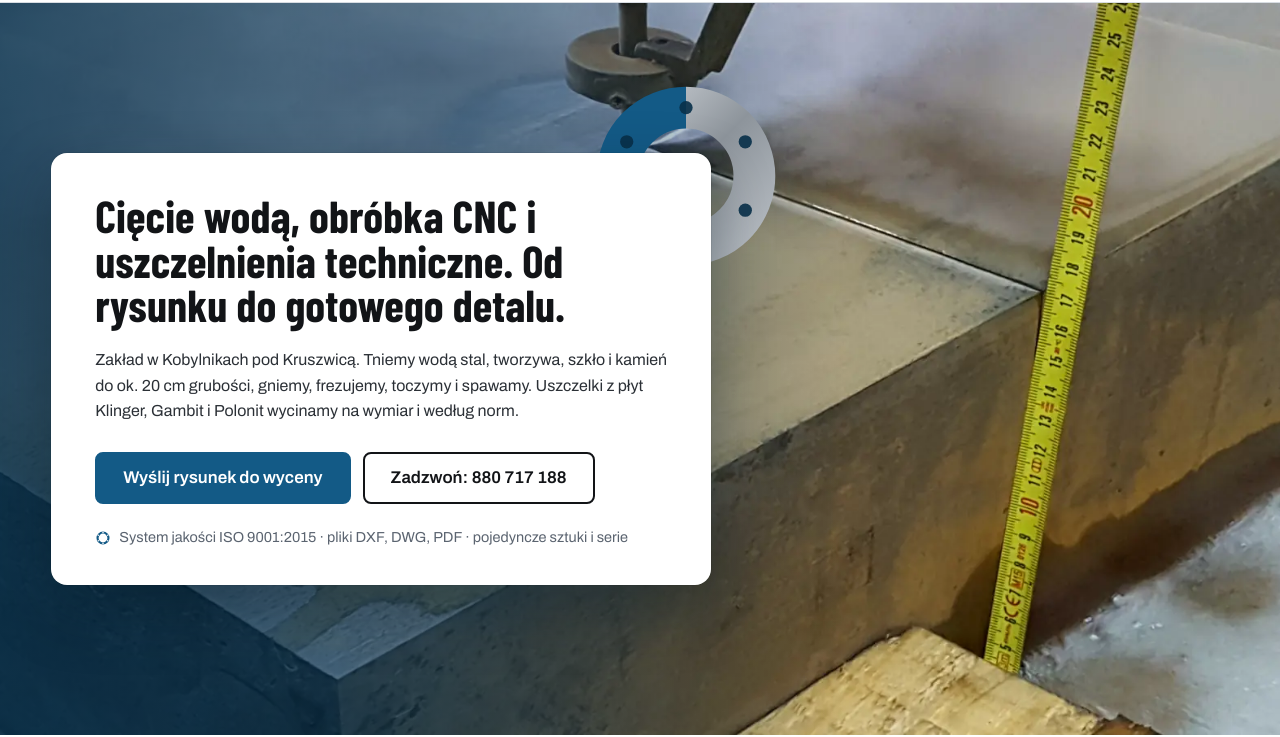
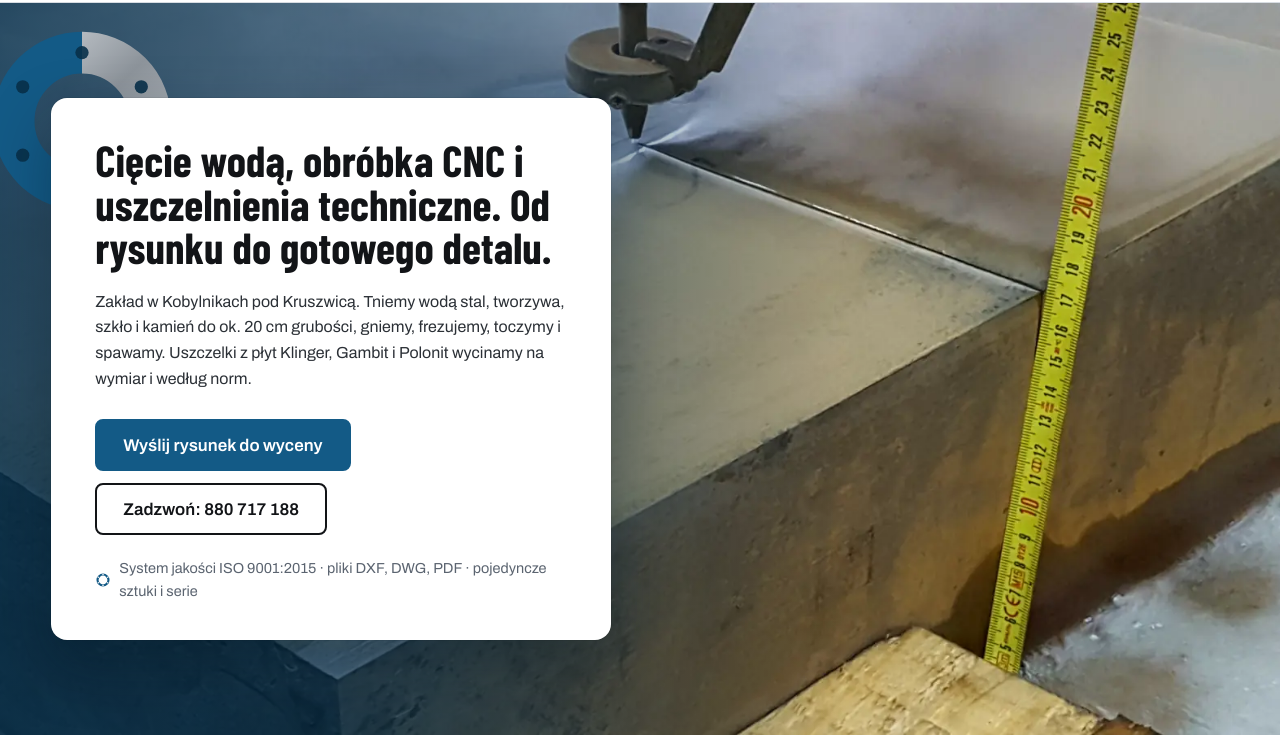
Before and after one commit to Disaster26/krusztech-koncepcja, a plain HTML site: page index.html in a window 1280 px wide. Shown: the part 66-803 px from the top of the page. Drawn offline with Linux system fonts and the light colour scheme.

Commit message:
Pierscien obok plyty, wieksza plyta na szerokich ekranach

```diff
--- a/s.css
+++ b/s.css
@@ -45,9 +45,9 @@ p{margin:0 0 1em}
 .hero picture img{object-fit:cover;object-position:62% 30%}
 .hero:before{content:"";position:absolute;inset:0;z-index:1;background:linear-gradient(90deg,rgba(8,48,74,.82) 0,rgba(8,48,74,.55) 38%,rgba(8,48,74,0) 66%)}
 .hero .wrap{position:relative;z-index:2;padding:48px 0}
-.plate{position:relative;max-width:660px;background:#fff;border-radius:16px;padding:40px 44px 36px;box-shadow:0 24px 60px rgba(4,20,32,.35),0 0 0 1px rgba(0,0,0,.06)}
-.plate .ring-big{position:absolute;width:190px;height:190px;right:-70px;top:-72px;z-index:-1}
-.hero h1{font-size:clamp(38px,3.5vw,62px);line-height:1.0}
+.plate{position:relative;max-width:clamp(560px,33vw,860px);background:#fff;border-radius:16px;padding:40px 44px 36px;box-shadow:0 24px 60px rgba(4,20,32,.35),0 0 0 1px rgba(0,0,0,.06)}
+.plate .ring-big{position:absolute;width:190px;height:190px;left:-64px;top:-72px;z-index:-1}
+.hero h1{font-size:clamp(38px,3.4vw,74px);line-height:1.0}
 .hero .lead{font-size:clamp(16px,1.1vw,19px);color:var(--txt);margin:20px 0 28px}
 .hero .cta{display:flex;flex-wrap:wrap;gap:12px}
 .hero .fact{margin:22px 0 0;font-size:14.5px;color:var(--mut);display:flex;gap:8px;align-items:center}
@@ -288,7 +288,7 @@ form.q .btn{width:100%}
  .hero:before{background:linear-gradient(180deg,rgba(8,48,74,0) 0,rgba(8,48,74,.15) 30%,rgba(8,48,74,.8) 100%)}
  .hero .wrap{padding:0 0 16px}
  .plate{padding:20px 18px 18px;border-radius:12px}
- .plate .ring-big{width:110px;height:110px;right:-26px;top:-46px}
+ .plate .ring-big{width:110px;height:110px;left:auto;right:-26px;top:-46px}
  .hero h1{font-size:clamp(27px,7.6vw,34px);line-height:1.02}
  .hero .lead{font-size:15px;line-height:1.45;margin:10px 0 24px}
  .hero .cta{flex-direction:column;gap:8px}
```
